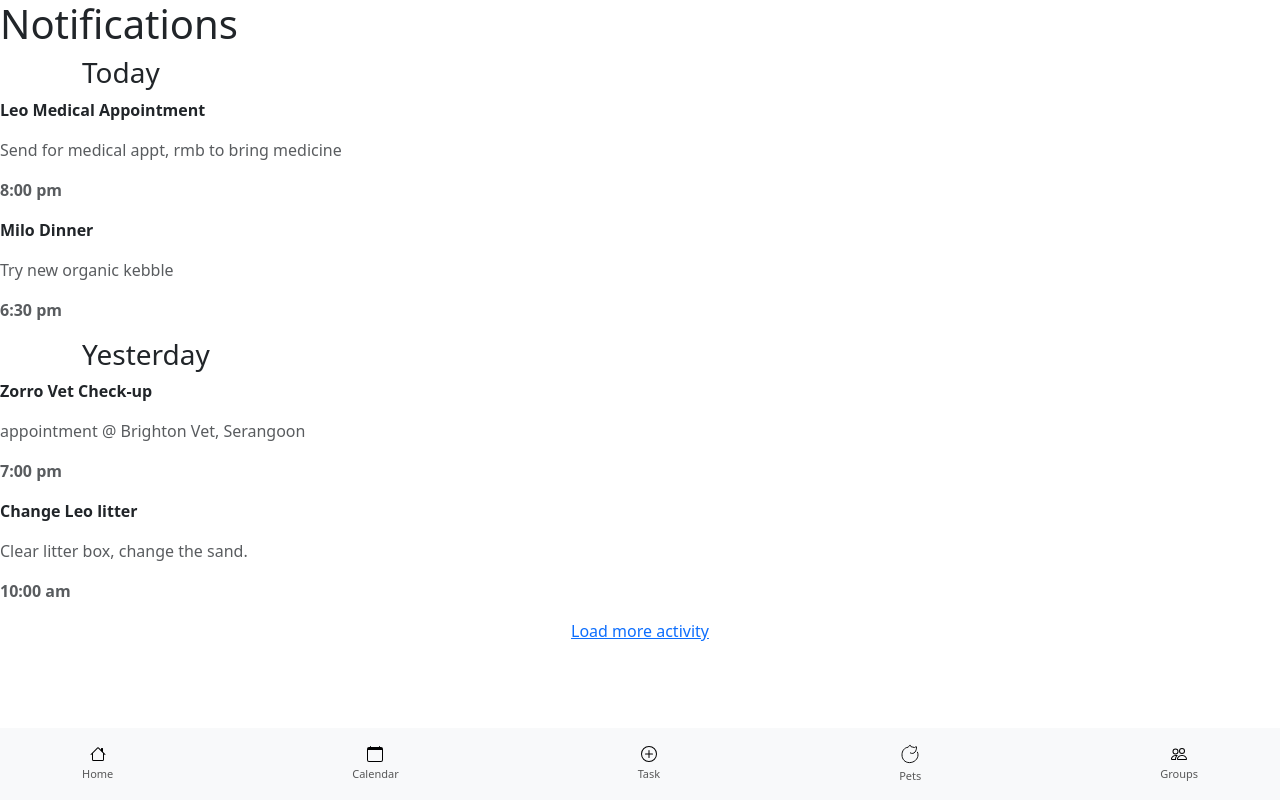
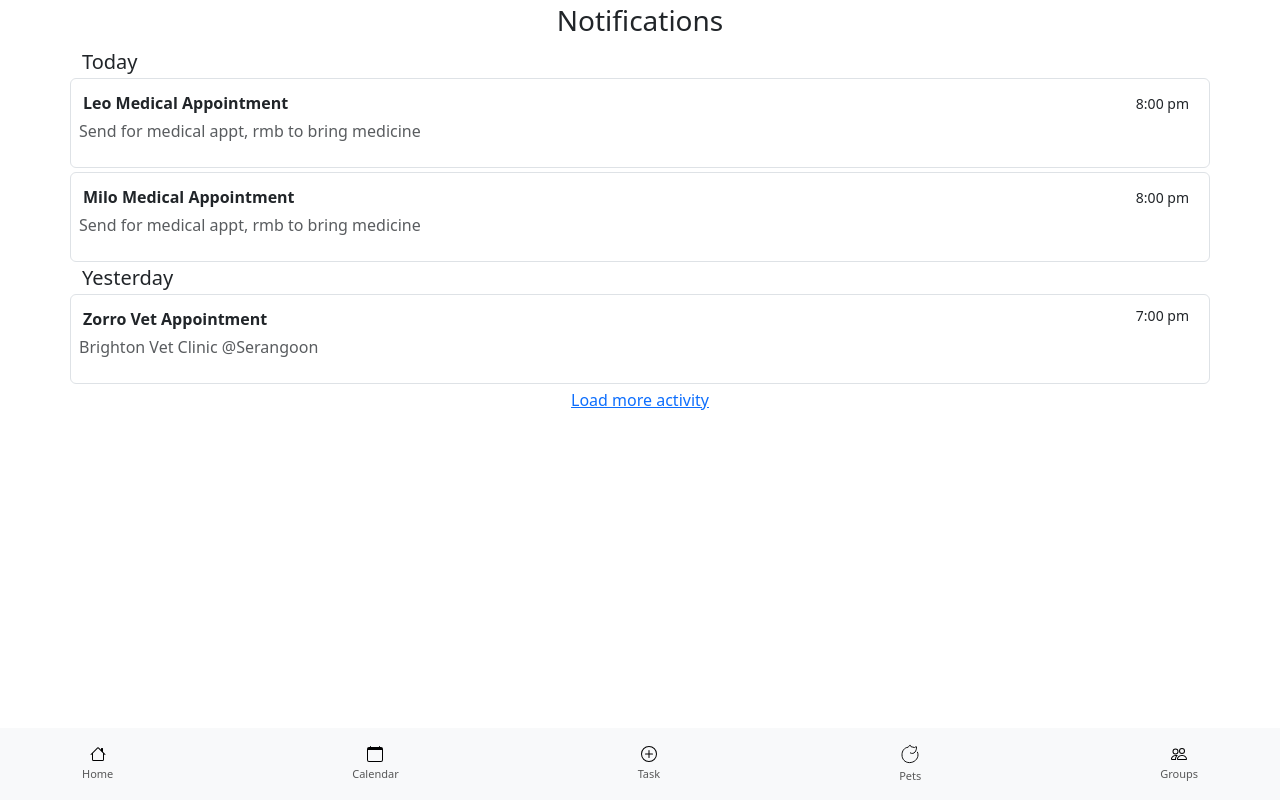
Before and after one commit to brandonhjh/PawfectPals, a Vue app in the folder pawfectpal-frontend/: page /notifications in a window 1280 px wide. Built offline with nearby package versions, Linux system fonts and the light colour scheme.

Commit message:
Update Notifications-view.vue
notification page done-e

```diff
--- a/pawfectpal-frontend/src/views/Notifications-view.vue
+++ b/pawfectpal-frontend/src/views/Notifications-view.vue
@@ -1,87 +1,78 @@
 <template lang="html">
   <div>
-        <h1>Notifications</h1>
-    </div>
-    <section class="section-50">
-        <div class="container">
-            <h3 class="m-b-50 heading-line">Today <i class="fa fa-bell text-muted"></i></h3>
+    <h3 class="p-1 text-center text decoration underline">Notifications</h3 >
   </div>
 
-        <div class="notification-ui_dd-content">
-            <div class="notification-list notification-list--unread">
-                <div class="notification-list_content">
-
-                    <div class="notification-list_detail">
-                        <p><b>Leo Medical Appointment </b></p>
-                        <p class="text-muted">Send for medical appt, rmb to bring medicine</p>
-
+  <section class="section-50 ">
+    <div class="container bg-white text-start ">
+      <h5 class="col-sm-12 my-1">Today <i class="fa fa-bell text-muted"></i></h5>
     </div>
 
-                    <div class="notification-time">
-                        <p class="text-muted"><b>8:00 pm</b></p>
+
+
+
+          <div class="container my-1">
+            <div class="row rounded border border-muted bg-white ">
+              <div class="col-8 p-2">
+                <div class="p-1 bg-white text-start  ">
+                  <b>Leo Medical Appointment </b>
+                </div>
+                <p class="text-muted text-start">
+                  Send for medical appt, rmb to bring medicine
+                </p>
+              </div>
+              <div class="col-4 ">
+                <div class="p-2 my-1 bg-white text-dark text-end "><small>8:00 pm</small></div>
               </div>
             </div>
 
           </div>
-            <div class="notification-list notification-list--unread">
-                <div class="notification-list_content">
 
-                    <div class="notification-list_detail">
-                        <p><b>Milo Dinner</b> </p>
-                        <p class="text-muted">Try new organic kebble</p>
+          <div class="container my-1">
+            <div class="row rounded border border-muted bg-white ">
+              <div class="col-8 p-2">
+                <div class="p-1 bg-white text-start  ">
+                  <b>Milo Medical Appointment </b>
+                </div>
+                <p class="text-muted text-start">
+                  Send for medical appt, rmb to bring medicine
+                </p>
+              </div>
+              <div class="col-4 ">
+                <div class="p-2 my-1 bg-white text-dark text-end "><small>8:00 pm</small></div>
+              </div>
+            </div>
 
-                    </div>
-                    <div class="notification-time">
-                        <p class="text-muted"><b>6:30 pm</b></p>
-                    </div>
           </div>
 
 
 
-            </div>
-                <div class="container">
-                <h3 class="m-b-50 heading-line">Yesterday<i class="fa fa-bell text-muted"></i></h3>
+    <div class="container bg-8b9d83 text-start">
+      <h5 class="col-sm-12 my-1">Yesterday <i class="fa fa-bell text-muted"></i></h5>
     </div>
 
-            <div class="notification-list">
-                <div class="notification-list_content">
 
-                    <div class="notification-list_detail">
-                        <p><b>Zorro Vet Check-up</b> </p>
-                        <p class="text-muted">appointment @ Brighton Vet, Serangoon </p>
-
+          <div class="container my-1 ">
+            <div class="row rounded border border-muted bg-white ">
+              <div class="col-8 p-2">
+                <div class="p-1 bg-white text-dark text-start">
+                  <b>Zorro Vet Appointment</b>
                 </div>
-                    <div class="notification-time">
-                        <p class="text-muted"><b>7:00 pm</b> </p>
+                <p class="text-muted text-start">Brighton Vet Clinic @Serangoon</p>
+              </div>
+              <div class="col-4">
+                <div class="p-2 bg-white text-dark text-end"><small>7:00 pm</small></div>
               </div>
             </div>
 
           </div>
-            <div class="notification-list">
-                <div class="notification-list_content">
 
-                    <div class="notification-list_detail">
-                        <p><b>Change Leo litter</b> </p>
-                        <p class="text-muted">Clear litter box, change the sand.</p>
-
-                    </div>
-                    <div class="notification-time">
-                        <p class="text-muted"><b>10:00 am</b></p>
-                    </div>
-
-                </div>
-
-            </div>
 
     <div class="text-center">
       <a href="#!" class="dark-link">Load more activity</a>
     </div>
-
-        </div>
-
   </section>
 </template>
-
 
 <script>
 export default {
@@ -90,7 +81,5 @@ export default {
 };
 </script>
 
-
-<style lang="css" scoped>
-
+<style lang="css">
 </style>
```
Lines whose indentation alone changed are shown as unchanged.
